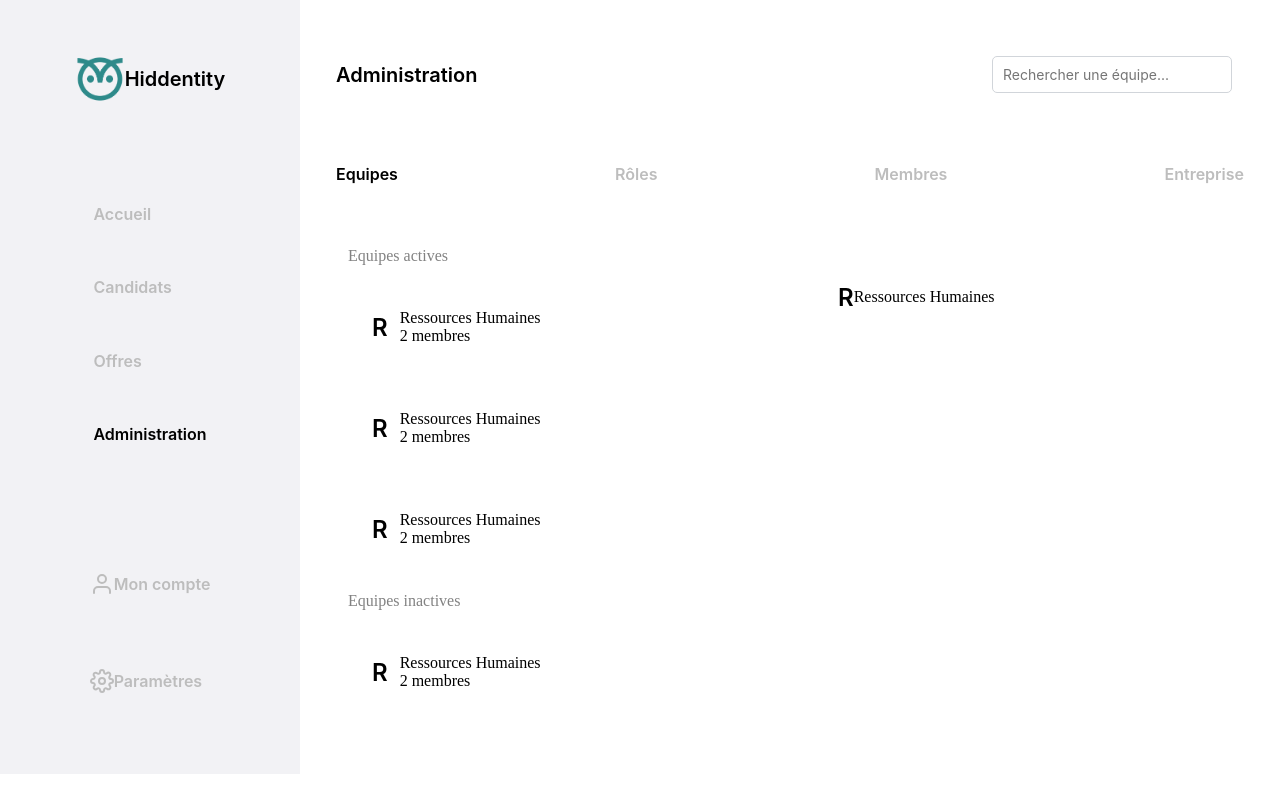
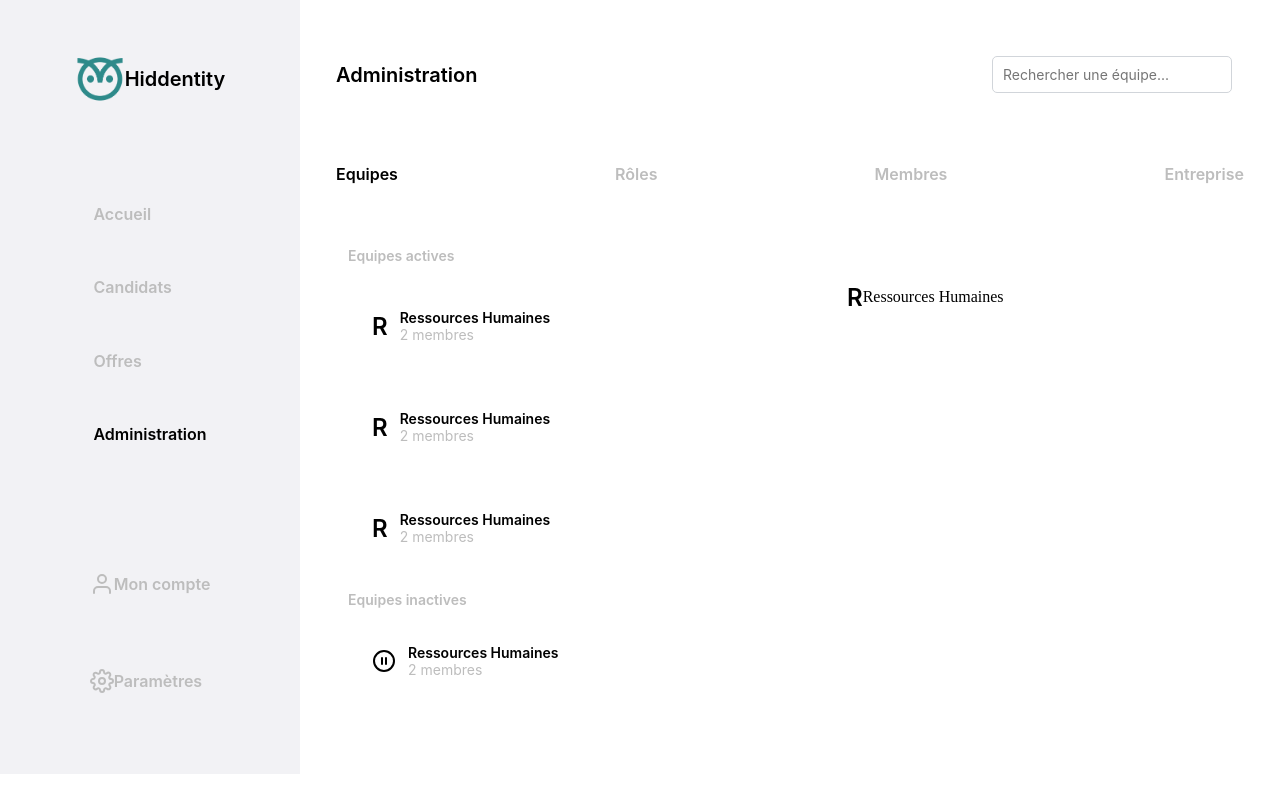
Before and after one commit to hiddentityfr/bird, a Next.js app: page / in a window 1280 px wide. Built offline with nearby package versions, Linux system fonts and the light colour scheme; a web font is replaced by a local one.

Commit message:
Change default paragraph balise with text variant component and use icon PauseCircle

```diff
--- a/components/DataDisplay/Avatar/index.tsx
+++ b/components/DataDisplay/Avatar/index.tsx
@@ -18,7 +18,7 @@ const Avatar = ({
   src,
   username = 'Avatar',
   size = 50,
-  rounded = true,
+  rounded = false,
   align = 'center',
   backgroundColor = src ? 'transparent' : theme.cvar('colorForeground'),
   label,
--- a/pages/administration.tsx
+++ b/pages/administration.tsx
@@ -1,9 +1,11 @@
 import React from 'react';
+
+import { PauseCircle } from 'react-feather';
+
 import Container from '../components/Layouts/Container';
 import Text from '../components/DataDisplay/Text';
 import TextField from '../components/Inputs/TextField';
 import LeftSideBar from '../components/Personal/left-sidebar';
-//  import { Search } from 'react-feather';
 
 export default function Administration() {
   return (
@@ -41,37 +43,49 @@ export default function Administration() {
 
           <Container row justify="flex-start" align="flex-start">
             <Container justify="flex-start" align="flex-start">
-              <p className="grey-paragraphe">Equipes actives</p>
+              <Text variant="p" color="#bdbdbd">
+                Equipes actives
+              </Text>
               <Container justify="flex-start" align="flex-start">
                 <Container row justify="flex-start" align="center">
                   <Text variant="h3">R</Text>
                   <Container justify="flex-start" align="flex-start">
-                    <p>Ressources Humaines</p>
-                    <p>2 membres</p>
+                    <Text variant="p">Ressources Humaines</Text>
+                    <Text variant="small" color="#bdbdbd">
+                      2 membres
+                    </Text>
                   </Container>
                 </Container>
                 <Container row justify="flex-start" align="center">
                   <Text variant="h3">R</Text>
-                  <Container justify="center" align="flex-start">
-                    <p>Ressources Humaines</p>
-                    <p>2 membres</p>
+                  <Container justify="flex-start" align="flex-start">
+                    <Text variant="p">Ressources Humaines</Text>
+                    <Text variant="small" color="#bdbdbd">
+                      2 membres
+                    </Text>
                   </Container>
                 </Container>
                 <Container row justify="flex-start" align="center">
                   <Text variant="h3">R</Text>
-                  <Container justify="center" align="flex-start">
-                    <p>Ressources Humaines</p>
-                    <p>2 membres</p>
+                  <Container justify="flex-start" align="flex-start">
+                    <Text variant="p">Ressources Humaines</Text>
+                    <Text variant="small" color="#bdbdbd">
+                      2 membres
+                    </Text>
                   </Container>
                 </Container>
               </Container>
-              <p className="grey-paragraphe">Equipes inactives</p>
+              <Text variant="p" color="#bdbdbd">
+                Equipes inactives
+              </Text>
               <Container justify="flex-start">
                 <Container row justify="center" align="center">
-                  <Text variant="h3">R</Text>
-                  <Container justify="center" align="flex-start">
-                    <p>Ressources Humaines</p>
-                    <p>2 membres</p>
+                  <PauseCircle size={24} />
+                  <Container justify="flex-start" align="flex-start">
+                    <Text variant="p">Ressources Humaines</Text>
+                    <Text variant="small" color="#bdbdbd">
+                      2 membres
+                    </Text>
                   </Container>
                 </Container>
               </Container>
```
